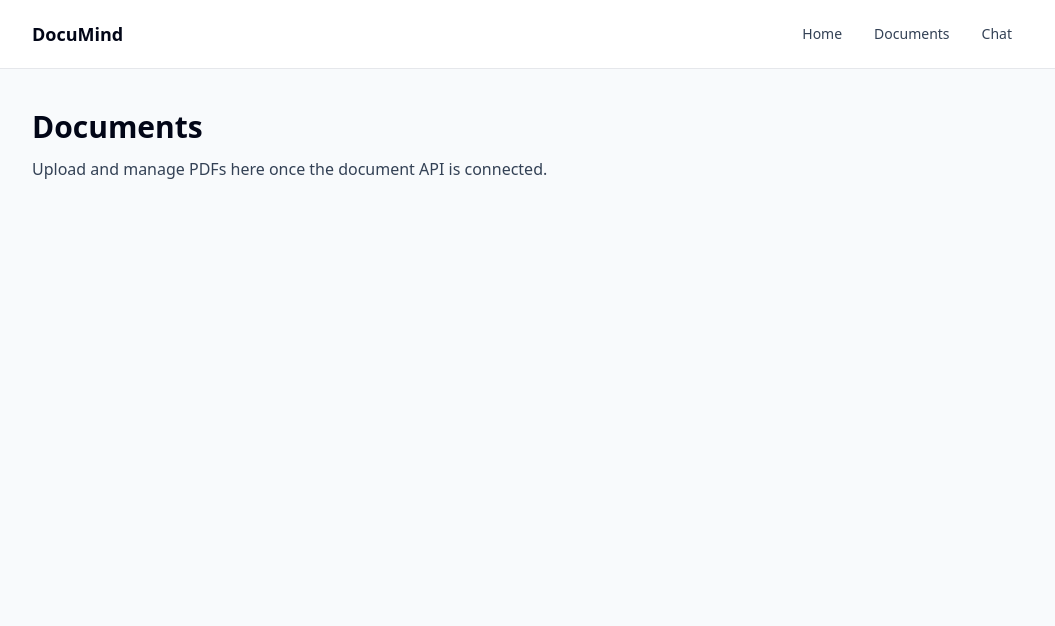
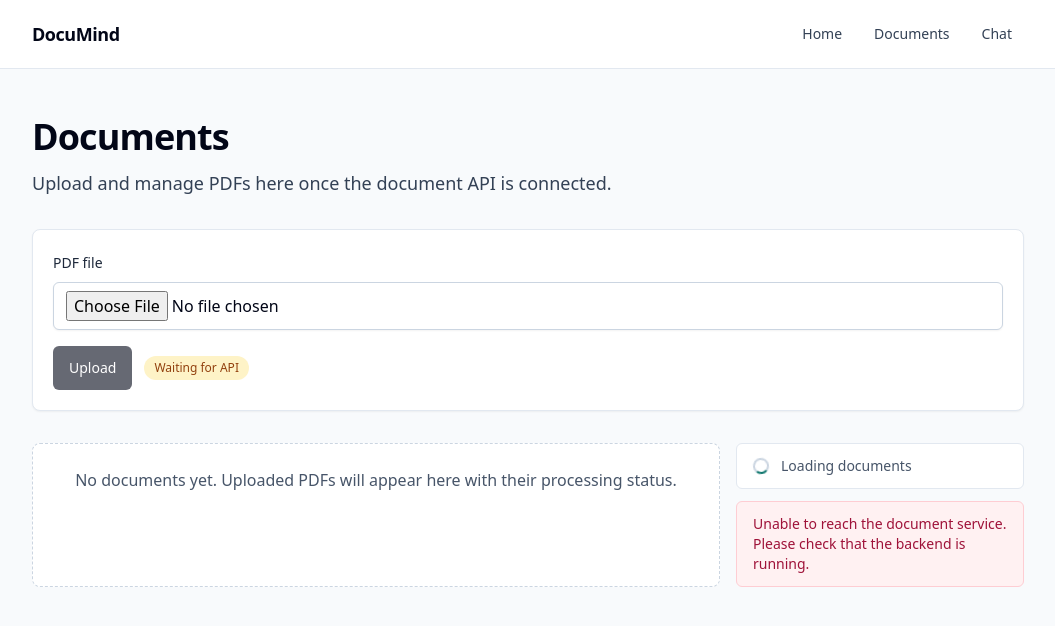
Before and after one commit to geopaulm/knovara, a Next.js app in the folder frontend/: page /documents in a window 1280 px wide. Shown: the top 626 px of the page, without its empty margins (112-1167 px from the left). Built offline with nearby package versions, Linux system fonts and the light colour scheme.

Commit message:
Adding more styles

```diff
--- a/frontend/app/chat/page.tsx
+++ b/frontend/app/chat/page.tsx
@@ -1,10 +1,47 @@
 export default function ChatPage() {
   return (
-    <section className="space-y-3">
-      <h1 className="text-3xl font-semibold">Chat</h1>
-      <p className="text-slate-700">
-        Ask questions here once the chat API is connected.
-      </p>
+    <section className="page">
+      <div className="page-header">
+        <h1 className="page-title">Chat</h1>
+        <p className="page-copy">
+          Ask questions here once the chat API is connected.
+        </p>
+      </div>
+
+      <div className="grid gap-4 lg:grid-cols-[1fr_18rem]">
+        <form className="panel space-y-4">
+          <div className="field">
+            <label htmlFor="question" className="label">
+              Question
+            </label>
+            <textarea
+              id="question"
+              rows={5}
+              className="input resize-y"
+              placeholder="What does this document say about renewal terms?"
+            />
+          </div>
+          <div className="flex flex-wrap items-center gap-3">
+            <button type="submit" className="button button-primary" disabled>
+              Ask DocuMind
+            </button>
+            <span className="badge badge-ready">Ready for chat API</span>
+          </div>
+        </form>
+
+        <aside className="space-y-3" aria-label="Chat states">
+          <div className="empty-state">
+            Answers will appear here after you ask a question.
+          </div>
+          <div className="loading-row">
+            <span className="spinner" aria-hidden="true" />
+            <span>Generating answer</span>
+          </div>
+          <p className="error-message">
+            Something went wrong while asking DocuMind. Please try again.
+          </p>
+        </aside>
+      </div>
     </section>
   );
 }
--- a/frontend/app/documents/page.tsx
+++ b/frontend/app/documents/page.tsx
@@ -1,10 +1,49 @@
 export default function DocumentsPage() {
   return (
-    <section className="space-y-3">
-      <h1 className="text-3xl font-semibold">Documents</h1>
-      <p className="text-slate-700">
-        Upload and manage PDFs here once the document API is connected.
-      </p>
+    <section className="page">
+      <div className="page-header">
+        <h1 className="page-title">Documents</h1>
+        <p className="page-copy">
+          Upload and manage PDFs here once the document API is connected.
+        </p>
+      </div>
+
+      <div className="panel space-y-4">
+        <div className="field">
+          <label htmlFor="document-upload" className="label">
+            PDF file
+          </label>
+          <input
+            id="document-upload"
+            type="file"
+            accept="application/pdf"
+            className="input"
+          />
+        </div>
+        <div className="flex flex-wrap items-center gap-3">
+          <button type="button" className="button button-primary" disabled>
+            Upload
+          </button>
+          <span className="badge badge-loading">Waiting for API</span>
+        </div>
+      </div>
+
+      <div className="grid gap-4 lg:grid-cols-[1fr_18rem]">
+        <div className="empty-state">
+          No documents yet. Uploaded PDFs will appear here with their
+          processing status.
+        </div>
+        <div className="space-y-3">
+          <div className="loading-row">
+            <span className="spinner" aria-hidden="true" />
+            <span>Loading documents</span>
+          </div>
+          <p className="error-message">
+            Unable to reach the document service. Please check that the backend
+            is running.
+          </p>
+        </div>
+      </div>
     </section>
   );
 }
--- a/frontend/app/globals.css
+++ b/frontend/app/globals.css
@@ -6,6 +6,93 @@
   color-scheme: light;
 }
 
+* {
+  box-sizing: border-box;
+}
+
 body {
   margin: 0;
+  background: #f8fafc;
 }
+
+@layer components {
+  .page {
+    @apply space-y-8;
+  }
+
+  .page-header {
+    @apply space-y-3;
+  }
+
+  .eyebrow {
+    @apply text-sm font-medium uppercase tracking-wide text-teal-700;
+  }
+
+  .page-title {
+    @apply text-3xl font-semibold tracking-tight text-slate-950 sm:text-4xl;
+  }
+
+  .page-copy {
+    @apply max-w-2xl text-base leading-7 text-slate-700 sm:text-lg;
+  }
+
+  .panel {
+    @apply rounded-lg border border-slate-200 bg-white p-5 shadow-sm;
+  }
+
+  .button {
+    @apply inline-flex min-h-11 items-center justify-center rounded-md px-4 py-2 text-sm font-medium transition focus-visible:outline focus-visible:outline-2 focus-visible:outline-offset-2 disabled:cursor-not-allowed disabled:opacity-60;
+  }
+
+  .button-primary {
+    @apply bg-slate-950 text-white hover:bg-slate-800 focus-visible:outline-teal-600;
+  }
+
+  .button-secondary {
+    @apply border border-slate-300 bg-white text-slate-900 hover:bg-slate-100 focus-visible:outline-teal-600;
+  }
+
+  .field {
+    @apply space-y-2;
+  }
+
+  .label {
+    @apply text-sm font-medium text-slate-800;
+  }
+
+  .input {
+    @apply w-full rounded-md border border-slate-300 bg-white px-3 py-2 text-slate-950 shadow-sm outline-none transition placeholder:text-slate-400 focus:border-teal-600 focus:ring-2 focus:ring-teal-100;
+  }
+
+  .badge {
+    @apply inline-flex items-center rounded-full px-2.5 py-1 text-xs font-medium;
+  }
+
+  .badge-ready {
+    @apply bg-emerald-100 text-emerald-800;
+  }
+
+  .badge-loading {
+    @apply bg-amber-100 text-amber-800;
+  }
+
+  .badge-error {
+    @apply bg-rose-100 text-rose-800;
+  }
+
+  .empty-state {
+    @apply rounded-lg border border-dashed border-slate-300 bg-white p-6 text-center text-slate-600;
+  }
+
+  .error-message {
+    @apply rounded-md border border-rose-200 bg-rose-50 px-4 py-3 text-sm text-rose-800;
+  }
+
+  .loading-row {
+    @apply flex items-center gap-3 rounded-md border border-slate-200 bg-white px-4 py-3 text-sm text-slate-600;
+  }
+
+  .spinner {
+    @apply h-4 w-4 animate-spin rounded-full border-2 border-slate-300 border-t-teal-700;
+  }
+}
--- a/frontend/app/layout.tsx
+++ b/frontend/app/layout.tsx
@@ -19,17 +19,23 @@ export default function RootLayout({
   return (
     <html lang="en">
       <body className="min-h-screen bg-slate-50 text-slate-950">
-        <header className="border-b bg-white">
-          <nav className="mx-auto flex max-w-5xl flex-wrap items-center justify-between gap-4 px-4 py-4">
-            <Link href="/" className="text-lg font-semibold">
+        <header className="sticky top-0 z-10 border-b border-slate-200 bg-white/95 backdrop-blur">
+          <nav
+            aria-label="Main navigation"
+            className="mx-auto flex max-w-5xl flex-col gap-3 px-4 py-4 sm:flex-row sm:items-center sm:justify-between"
+          >
+            <Link
+              href="/"
+              className="text-lg font-semibold tracking-tight focus-visible:rounded focus-visible:outline focus-visible:outline-2 focus-visible:outline-offset-4 focus-visible:outline-teal-600"
+            >
               DocuMind
             </Link>
-            <div className="flex gap-2 text-sm">
+            <div className="grid grid-cols-3 gap-2 text-sm sm:flex">
               {links.map((link) => (
                 <Link
                   key={link.href}
                   href={link.href}
-                  className="rounded px-3 py-2 text-slate-700 hover:bg-slate-100 hover:text-slate-950"
+                  className="rounded-md px-3 py-2 text-center text-slate-700 transition hover:bg-slate-100 hover:text-slate-950 focus-visible:outline focus-visible:outline-2 focus-visible:outline-offset-2 focus-visible:outline-teal-600"
                 >
                   {link.label}
                 </Link>
@@ -37,7 +43,9 @@ export default function RootLayout({
             </div>
           </nav>
         </header>
-        <main className="mx-auto max-w-5xl px-4 py-10">{children}</main>
+        <main className="mx-auto max-w-5xl px-4 py-8 sm:py-12">
+          {children}
+        </main>
       </body>
     </html>
   );
--- a/frontend/app/page.tsx
+++ b/frontend/app/page.tsx
@@ -2,26 +2,31 @@ import Link from "next/link";
 
 export default function HomePage() {
   return (
-    <section className="space-y-6">
-      <div className="space-y-3">
-        <h1 className="text-4xl font-bold tracking-tight">DocuMind</h1>
-        <p className="max-w-2xl text-lg text-slate-700">
+    <section className="page">
+      <div className="page-header">
+        <p className="eyebrow">PDF question answering</p>
+        <h1 className="page-title">DocuMind</h1>
+        <p className="page-copy">
           Upload PDFs, ask questions, and get answers with source citations.
         </p>
       </div>
       <div className="flex flex-wrap gap-3">
-        <Link
-          href="/chat"
-          className="rounded bg-slate-950 px-4 py-2 font-medium text-white hover:bg-slate-800"
-        >
+        <Link href="/chat" className="button button-primary">
           Open Chat
         </Link>
-        <Link
-          href="/documents"
-          className="rounded border border-slate-300 px-4 py-2 font-medium hover:bg-white"
-        >
+        <Link href="/documents" className="button button-secondary">
           Manage Documents
         </Link>
+      </div>
+      <div className="grid gap-4 sm:grid-cols-3">
+        {["Upload PDFs", "Ask questions", "Review sources"].map((feature) => (
+          <div key={feature} className="panel">
+            <h2 className="text-base font-semibold text-slate-950">{feature}</h2>
+            <p className="mt-2 text-sm leading-6 text-slate-600">
+              A simple path through the core document workflow.
+            </p>
+          </div>
+        ))}
       </div>
     </section>
   );
```
